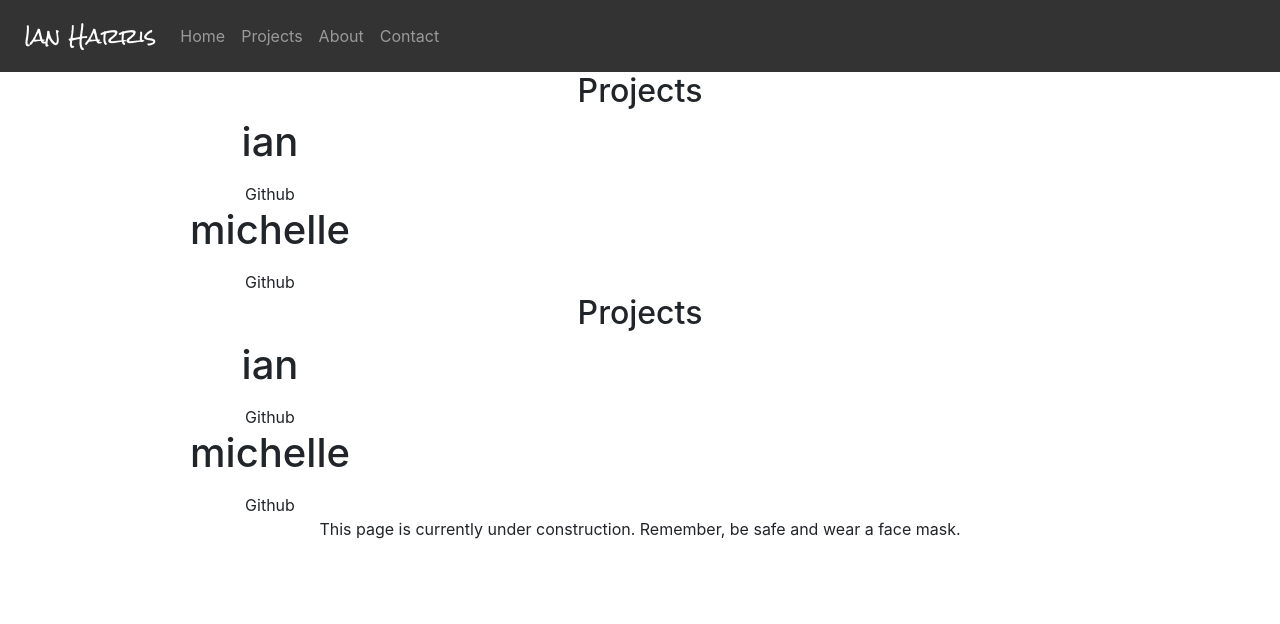
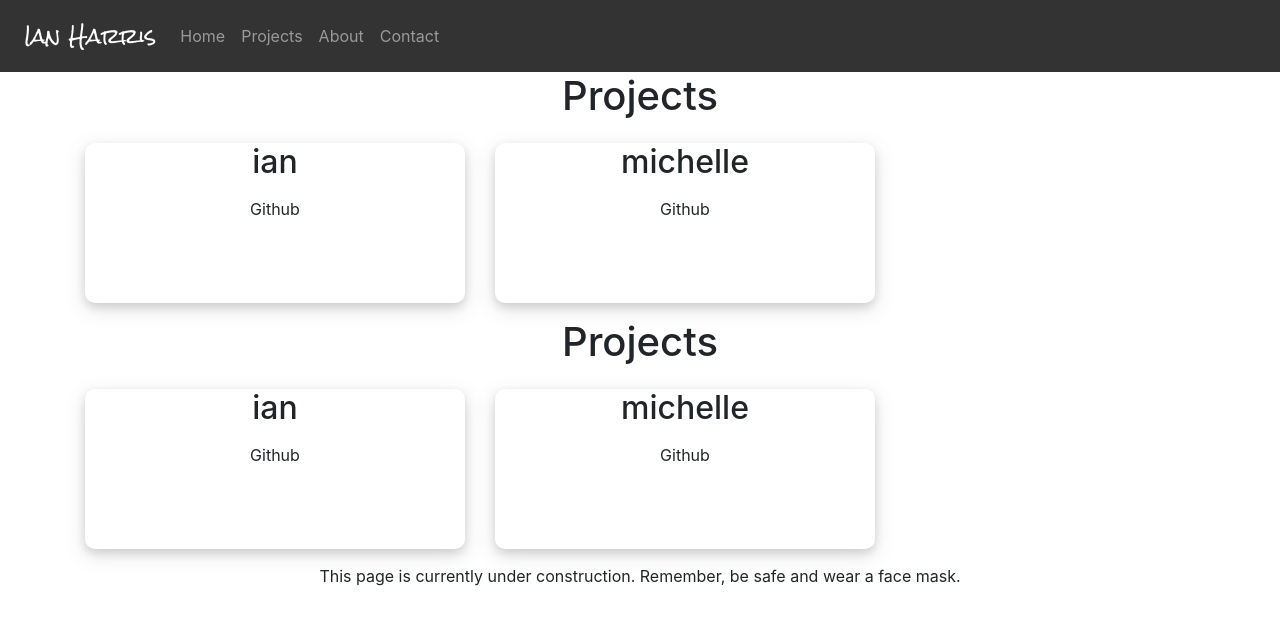
Before and after one commit to iharris06/sample-webpage-1, a React (Create React App) app: page /projects/1 in a window 1280 px wide. Shown: the top 624 px of the page. Built offline with nearby package versions, Linux system fonts and the light colour scheme; no server answers.

Commit message:
Add styling for tiles on projects page.

```diff
--- a/src/App.css
+++ b/src/App.css
@@ -26,3 +26,18 @@ img.banner {
 .link-text-dark{
   color:rgb(54, 215, 183);
 }
+
+.project-tile{
+    box-shadow: 0 4px 8px 0 rgba(100, 100, 100, 0.2), 0 6px 20px 0 rgba(100, 100, 100, 0.19);
+    height: 10rem;
+    text-align: center;
+    margin: 15px;
+    border-radius: 10px;
+}
+
+.project-tile:hover{
+  box-shadow: 0 4px 8px 0 rgba(0, 0, 0, 0.2), 0 6px 20px 0 rgba(0, 0, 0, 0.19);
+    height: 10rem;
+    text-align: center;
+    margin: 15px;
+}
--- a/src/App.js
+++ b/src/App.js
@@ -5,8 +5,6 @@ import Projects from './components/Projects';
 import Home from './components/Home';
 import About from './components/About';
 import Contact from './components/Contact';
-import Navbar from 'react-bootstrap/Navbar';
-import Nav from 'react-bootstrap/Nav';
 
 
 class App extends Component {
@@ -15,11 +13,11 @@ class App extends Component {
       <div className="App">
         <nav className="navbar navbar-expand-lg navbar-dark" expand="md">
             <Link to="/" className="navbar-brand brand-title" style={{ textDecoration: 'none', color:"white" }}>Ian Harris</Link>
-            <button class="navbar-toggler" type="button" data-toggle="collapse" data-target="#navbarNavAltMarkup" aria-controls="navbarNavAltMarkup" aria-expanded="false" aria-label="Toggle navigation">
-    <span class="navbar-toggler-icon"></span>
+            <button className="navbar-toggler" type="button" data-toggle="collapse" data-target="#navbarNavAltMarkup" aria-controls="navbarNavAltMarkup" aria-expanded="false" aria-label="Toggle navigation">
+    <span className="navbar-toggler-icon"></span>
   </button>
-            <div class="collapse navbar-collapse" id="navbarNavAltMarkup">
-            <div class="navbar-nav">
+            <div className="collapse navbar-collapse" id="navbarNavAltMarkup">
+            <div className="navbar-nav">
                 <Link className="nav-item nav-link link-text-dark" to="/">Home</Link>
                 <Link className="nav-item nav-link link-text-dark" to="/projects">Projects</Link>
                 <Link className="nav-item nav-link link-text-dark" to="/about">About</Link>
--- a/src/components/ProjectDetails.js
+++ b/src/components/ProjectTile.js
@@ -1,9 +1,9 @@
 import React, { Component } from 'react';
-import {Link} from 'react-router-dom';
 
 
 
-class ProjectDetails extends Component {
+class projectTile
+ extends Component {
     constructor(props){
         super(props);
         this.state={
@@ -16,8 +16,8 @@ class ProjectDetails extends Component {
 
     render(){
         return(
-                <div className='col-md-4'>
-                    <h1>{this.state.name}</h1>
+                <div className='col-lg-4 col-md-8 col-sm-10 project-tile'>
+                    <h2>{this.state.name}</h2>
                     <p>{this.state.description}</p>
                     <a href={this.state.url}>Github</a>
                 </div>
@@ -26,4 +26,5 @@ class ProjectDetails extends Component {
 
 }
 
-export default ProjectDetails;
+export default projectTile
+;
--- a/src/components/Projects.js
+++ b/src/components/Projects.js
@@ -1,6 +1,6 @@
-import React, { Component, Fragment } from 'react';
-import { Link } from 'react-router-dom';
-import ProjectDetails from './ProjectDetails';
+import React, { Component} from 'react';
+import ProjectTile from './ProjectTile';
+import { Container } from 'react-bootstrap';
 
 class Projects extends Component {
     constructor(props){
@@ -29,13 +29,14 @@ getGithubRepos(){
 
     render(){
         return(
-            <div className="container">
+            <Container>
                 <div className="row">
                     <div className="col-md-12">
-                        <h2>Projects</h2>
+                        <h1>Projects</h1>
+                        <div className="row">
                             {this.state.projectList.map(project => {
                                 return (
-                                <ProjectDetails
+                                    <ProjectTile
                                         name={project.name}
                                         description={project.description}
                                         url={project.html_url}
@@ -45,13 +46,14 @@ getGithubRepos(){
                             })
                             }
                         </div>
+
                     </div>
                 </div>
+            </Container>
             /* TODO
             Add projects components to this page.
-            - projects might include link to source code, screen shots, readme.
-            - It would be cool if these could be dynamically populated from my github.
-            - maybe square tiles that represent each project with a preview of the ui if applicable.
+            - click on tiles to launch modal to be able to read more details and view demo.
+            - demo video of app
             */
         )
     }
```
Lines whose indentation alone changed are shown as unchanged.
